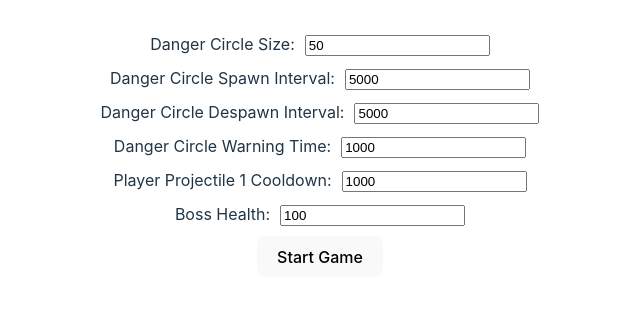
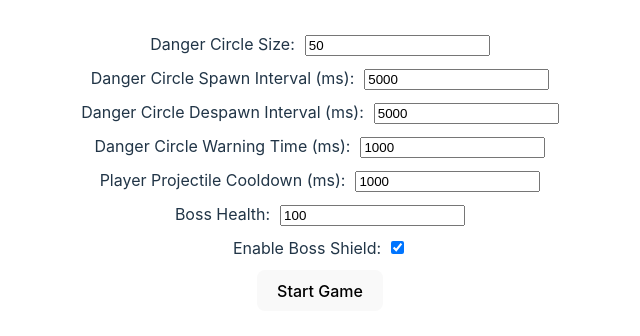
Before and after one commit to nvduran/phaser-test-ts, a React (Vite) app: page / in a window 1280 px wide. Shown: the top 336 px of the page, without its empty margins (320-960 px from the left). Built offline with nearby package versions, Linux system fonts and the light colour scheme.

Commit message:
boss shield toggle

```diff
--- a/src/components/BossFightGame.ts
+++ b/src/components/BossFightGame.ts
@@ -4,7 +4,7 @@ class BossFightGame extends Phaser.Scene {
     private player!: Phaser.GameObjects.Rectangle;
     private boss!: Phaser.GameObjects.Rectangle;
     private keys!: any; // Updated to use WASD keys and Shift
-    private barrier!: Phaser.GameObjects.Image; // Barrier with rounded corners
+    private barrier: Phaser.GameObjects.Image | null = null; // Barrier with rounded corners
     private bossSpeed: number = 50; // pixels per second
     private bossDirection: number = 0; // 1 for down, -1 for up, 0 for stopped
     private bossChangeDirectionTimer: number = 0; // time accumulator
@@ -24,6 +24,7 @@ class BossFightGame extends Phaser.Scene {
     private dangerCircleSpawnInterval: number = 5000; // Default spawn interval for danger circles
     private dangerCircleDespawnInterval: number = 5000; // Default despawn interval for danger circles
     private dangerCircleWarningTime: number = 1000; // Default warning time for danger circles
+    private bossShieldEnabled: boolean = true; // New property to track shield state
 
     constructor(eventEmitter: Phaser.Events.EventEmitter) {
         super({ key: 'BossFightGame' });
@@ -59,6 +60,11 @@ class BossFightGame extends Phaser.Scene {
             this.bossMaxHealth = health;
             this.bossHealth = health; // Reset current health to max health
         });
+
+        // Listen for updates to the boss shield enabled state
+        this.eventEmitter.on('updateBossShieldEnabled', (enabled: boolean) => {
+            this.bossShieldEnabled = enabled;
+        });
     }
 
     preload() {
@@ -92,8 +98,10 @@ class BossFightGame extends Phaser.Scene {
         );
         this.physics.add.existing(this.boss);
 
-        // Create the barrier with rounded corners
+        // Create the barrier with rounded corners if enabled
+        if (this.bossShieldEnabled) {
             this.createBarrier();
+        }
 
         // Initialize the projectiles group
         this.projectiles = this.physics.add.group();
@@ -107,7 +115,8 @@ class BossFightGame extends Phaser.Scene {
             this
         );
 
-        // Enable collision between projectiles and barrier
+        // Enable collision between projectiles and barrier if it exists
+        if (this.barrier) {
             this.physics.add.overlap(
                 this.projectiles,
                 this.barrier,
@@ -115,6 +124,7 @@ class BossFightGame extends Phaser.Scene {
                 undefined,
                 this
             );
+        }
 
         // Set up keyboard input for WASD and Shift
         this.keys = this.input.keyboard!.addKeys({
@@ -362,6 +372,9 @@ class BossFightGame extends Phaser.Scene {
 
         // Add to the projectiles group
         this.projectiles.add(projectile);
+
+        // Set data type for collision detection
+        projectile.setData('type', 'projectile');
     }
 
     update(time: number, delta: number) {
@@ -437,8 +450,10 @@ class BossFightGame extends Phaser.Scene {
                 this.scale.height - this.boss.height / 2
             );
 
-            // Update the barrier's position to stay with the boss
+            // Update the barrier's position to stay with the boss if it exists
+            if (this.bossShieldEnabled && this.barrier) {
                 this.updateBarrierPosition();
+            }
 
             // Update projectiles to home in on the boss
             this.projectiles.children.iterate((proj) => {
--- a/src/components/BossGameComponent.tsx
+++ b/src/components/BossGameComponent.tsx
@@ -1,3 +1,5 @@
+// BossGameComponent.tsx
+
 import React, { useEffect, useRef, useState } from 'react';
 import { initializeGame } from './BossFightGame';
 import Phaser from 'phaser';
@@ -8,13 +10,15 @@ const BossGameComponent: React.FC = () => {
     const [gameStarted, setGameStarted] = useState(false);
     const [gameEnded, setGameEnded] = useState(false);
     const [gameResult, setGameResult] = useState<'win' | 'lose' | null>(null);
+
+    // Game settings state variables
     const [dangerCircleSize, setDangerCircleSize] = useState<number>(50);
     const [playerProjectile1Cooldown, setPlayerProjectile1Cooldown] = useState(1000);
     const [dangerCircleSpawnInterval, setDangerCircleSpawnInterval] = useState(5000);
     const [dangerCircleDespawnInterval, setDangerCircleDespawnInterval] = useState(5000);
     const [dangerCircleWarningTime, setDangerCircleWarningTime] = useState(1000);
     const [bossMaxHealth, setBossMaxHealth] = useState(100);
-    const [bossBarrierHeight, setBossBarrierHeight] = useState(100);
+    const [bossShieldEnabled, setBossShieldEnabled] = useState(true); // New state variable
 
     const eventEmitter = useRef(new Phaser.Events.EventEmitter()).current;
 
@@ -29,6 +33,7 @@ const BossGameComponent: React.FC = () => {
             eventEmitter.emit('updateDangerCircleDespawnInterval', dangerCircleDespawnInterval);
             eventEmitter.emit('updateDangerCircleWarningTime', dangerCircleWarningTime);
             eventEmitter.emit('updateBossMaxHealth', bossMaxHealth);
+            eventEmitter.emit('updateBossShieldEnabled', bossShieldEnabled); // Emit the new setting
 
             eventEmitter.on('gameEnd', (data: { result: 'win' | 'lose' }) => {
                 setGameEnded(true);
@@ -76,11 +81,13 @@ const BossGameComponent: React.FC = () => {
                     </div>
                     <div style={{ marginBottom: '10px' }}>
                         <label>
-                            Danger Circle Spawn Interval:
+                            Danger Circle Spawn Interval (ms):
                             <input
                                 type="number"
                                 value={dangerCircleSpawnInterval}
-                                onChange={(e) => setDangerCircleSpawnInterval(Number(e.target.value))}
+                                onChange={(e) =>
+                                    setDangerCircleSpawnInterval(Number(e.target.value))
+                                }
                                 disabled={gameStarted}
                                 style={{ marginLeft: '10px' }}
                             />
@@ -88,11 +95,13 @@ const BossGameComponent: React.FC = () => {
                     </div>
                     <div style={{ marginBottom: '10px' }}>
                         <label>
-                            Danger Circle Despawn Interval:
+                            Danger Circle Despawn Interval (ms):
                             <input
                                 type="number"
                                 value={dangerCircleDespawnInterval}
-                                onChange={(e) => setDangerCircleDespawnInterval(Number(e.target.value))}
+                                onChange={(e) =>
+                                    setDangerCircleDespawnInterval(Number(e.target.value))
+                                }
                                 disabled={gameStarted}
                                 style={{ marginLeft: '10px' }}
                             />
@@ -100,11 +109,13 @@ const BossGameComponent: React.FC = () => {
                     </div>
                     <div style={{ marginBottom: '10px' }}>
                         <label>
-                            Danger Circle Warning Time:
+                            Danger Circle Warning Time (ms):
                             <input
                                 type="number"
                                 value={dangerCircleWarningTime}
-                                onChange={(e) => setDangerCircleWarningTime(Number(e.target.value))}
+                                onChange={(e) =>
+                                    setDangerCircleWarningTime(Number(e.target.value))
+                                }
                                 disabled={gameStarted}
                                 style={{ marginLeft: '10px' }}
                             />
@@ -112,11 +123,13 @@ const BossGameComponent: React.FC = () => {
                     </div>
                     <div style={{ marginBottom: '10px' }}>
                         <label>
-                            Player Projectile 1 Cooldown:
+                            Player Projectile Cooldown (ms):
                             <input
                                 type="number"
                                 value={playerProjectile1Cooldown}
-                                onChange={(e) => setPlayerProjectile1Cooldown(Number(e.target.value))}
+                                onChange={(e) =>
+                                    setPlayerProjectile1Cooldown(Number(e.target.value))
+                                }
                                 disabled={gameStarted}
                                 style={{ marginLeft: '10px' }}
                             />
@@ -129,6 +142,19 @@ const BossGameComponent: React.FC = () => {
                                 type="number"
                                 value={bossMaxHealth}
                                 onChange={(e) => setBossMaxHealth(Number(e.target.value))}
+                                disabled={gameStarted}
+                                style={{ marginLeft: '10px' }}
+                            />
+                        </label>
+                    </div>
+                    {/* New checkbox input for boss shield */}
+                    <div style={{ marginBottom: '10px' }}>
+                        <label>
+                            Enable Boss Shield:
+                            <input
+                                type="checkbox"
+                                checked={bossShieldEnabled}
+                                onChange={(e) => setBossShieldEnabled(e.target.checked)}
                                 disabled={gameStarted}
                                 style={{ marginLeft: '10px' }}
                             />
```
Lines whose indentation alone changed are shown as unchanged.
